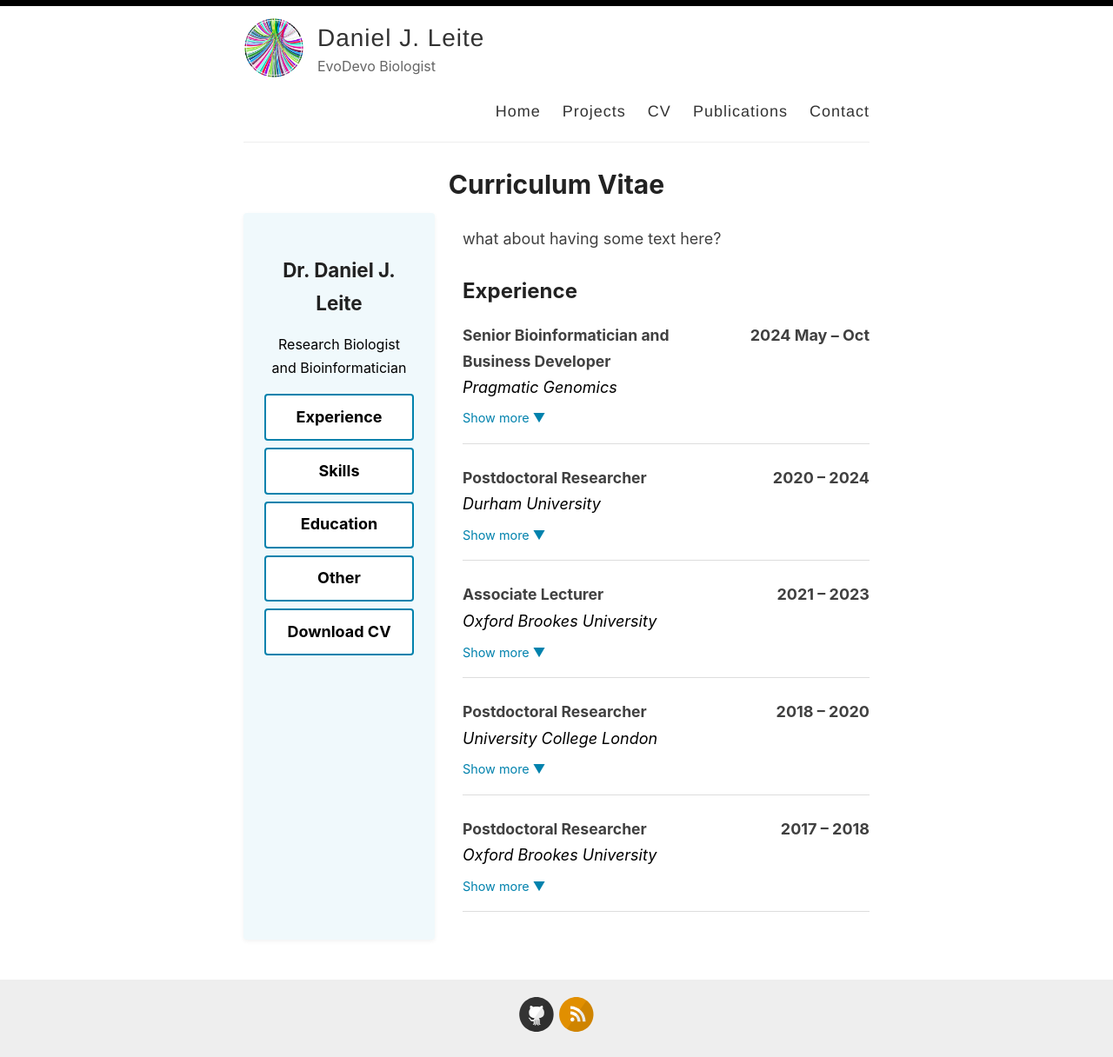
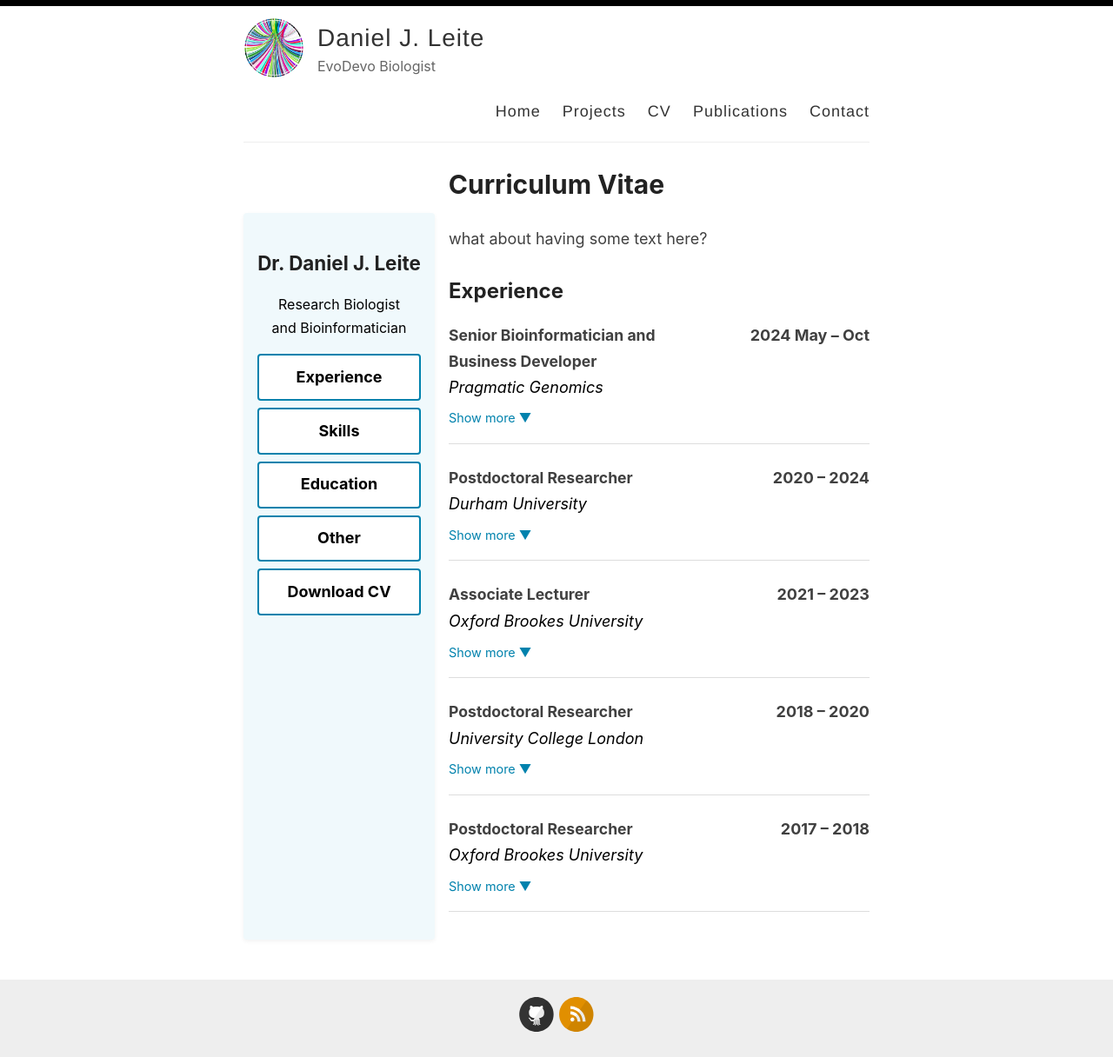
Before and after one commit to djleite/djleite.github.io, a Jekyll site: the page built from _pages/cv.md, in a window 1280 px wide and 1216 px high. Shown: the whole window at 87% size. Built offline with Jekyll 4.4.1, drawn with Linux system fonts in a browser that asks for light colours.

Commit message:
update cv panels

```diff
--- a/_sass/_cv.scss
+++ b/_sass/_cv.scss
@@ -1,14 +1,14 @@
   .cv-container {
     display: flex;
     flex-wrap: wrap;
-    gap: 2rem;
+    gap: 1rem;
   }
 
   .cv-sidebar {
     position: sticky;
     top: 1rem;
     background-color: #f0f9fc;
-    padding: 1.5rem;
+    padding: 1rem;
     border-radius: 4px;
     width: 220px;
     text-align: center;
```
